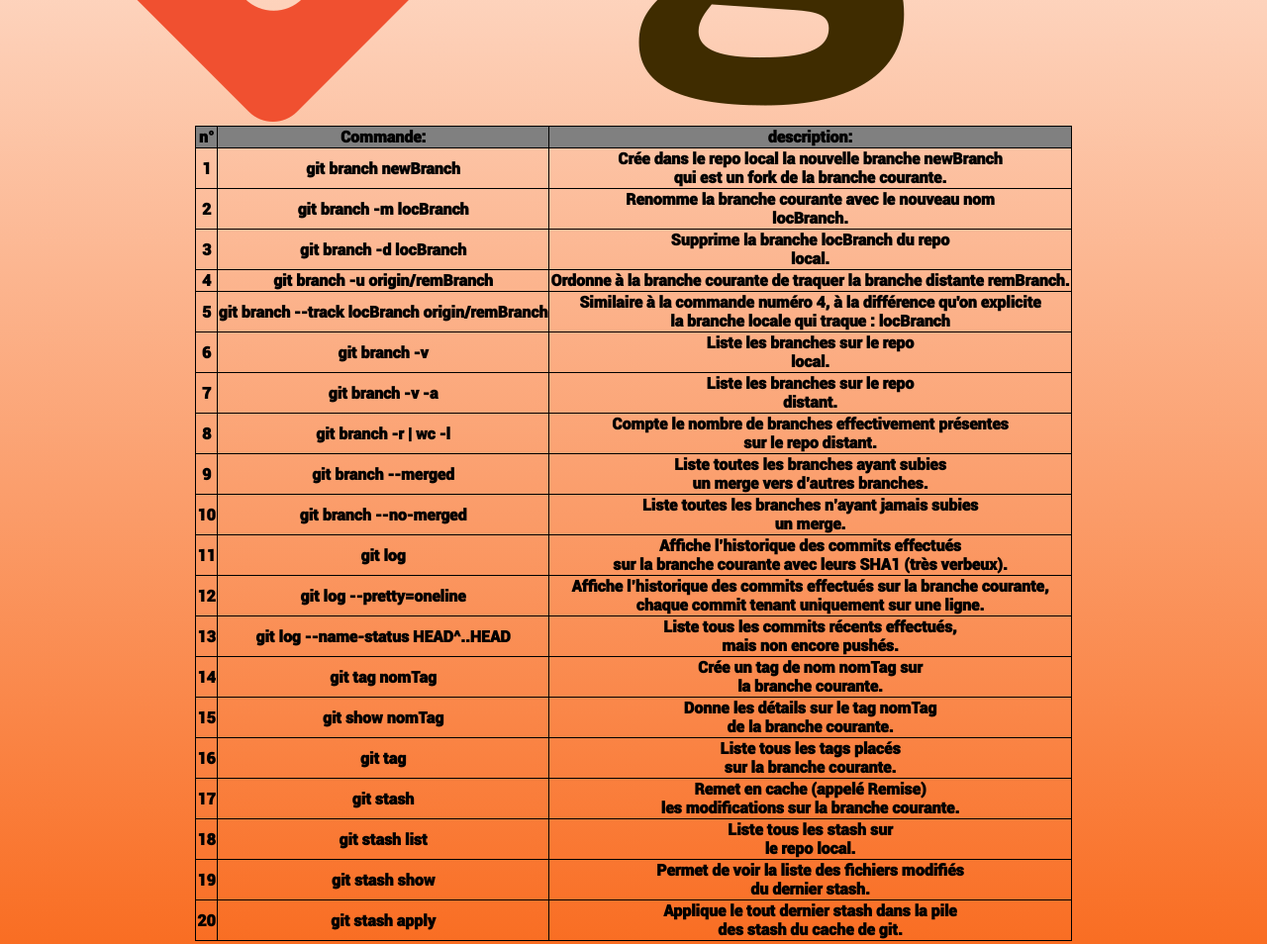
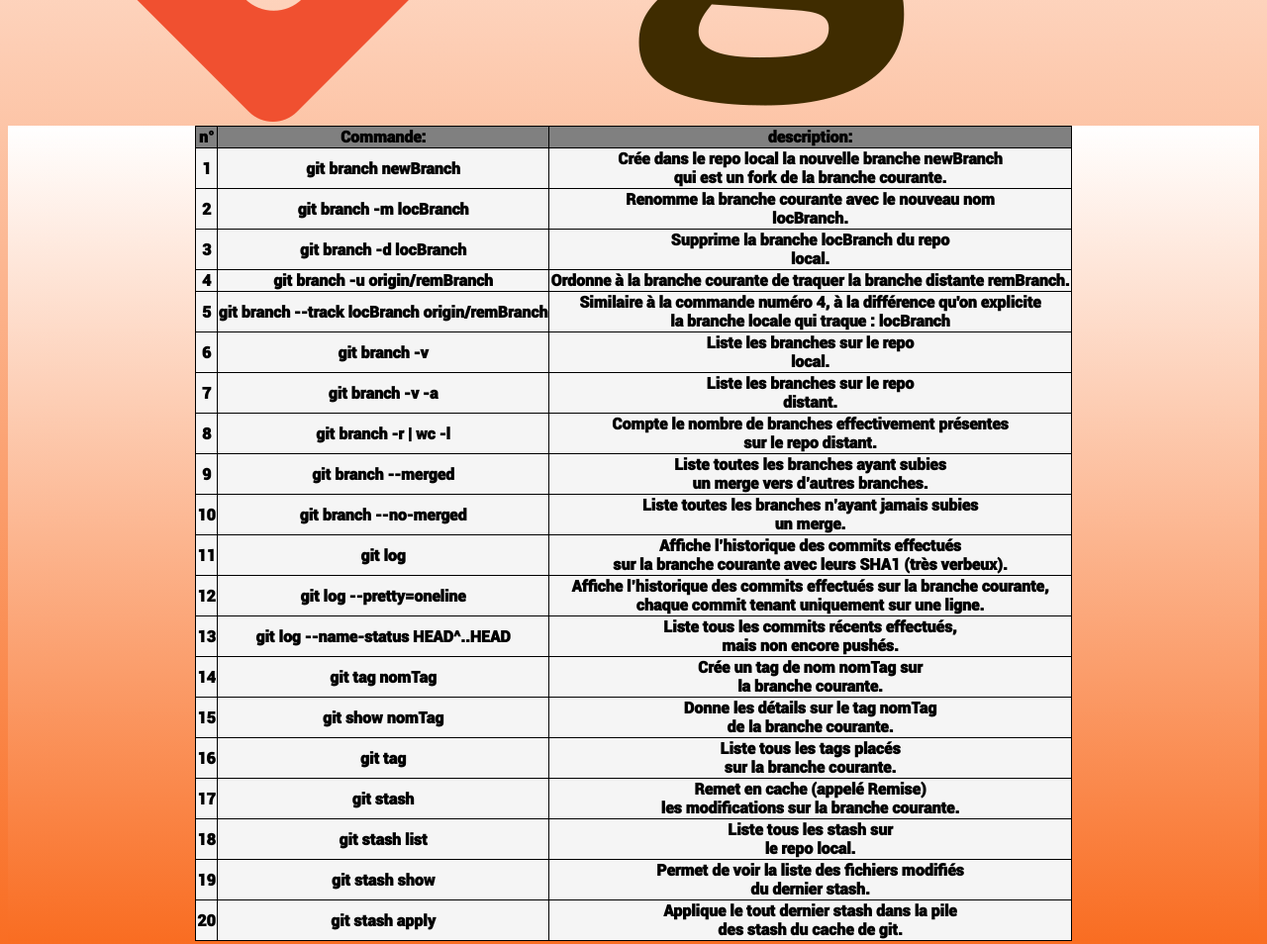
Before and after one commit to leo-capdeillayre/jour-git, a plain HTML site: page index.html in a window 1280 px wide. Shown: the part 420-1374 px from the top of the page at 99% size. Drawn offline with Linux system fonts and the light colour scheme.

Commit message:
Update git.css

```diff
--- a/git.css
+++ b/git.css
@@ -6,6 +6,8 @@ table{
 }
 .content-tabs1{
     margin: 0 0 0 0;
+    background: rgb(255,255,255);
+background: linear-gradient(180deg, rgba(255,255,255,1) 0%, rgba(249,109,34,1) 100%);
     color: rgb(0, 0, 0);
 
     display:flex;
@@ -16,6 +18,7 @@ table{
 
 th{
     font-family:"Roboto";
+    background-color: whitesmoke;
 }
 
 @font-face {
```
